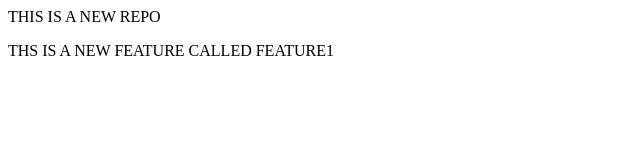
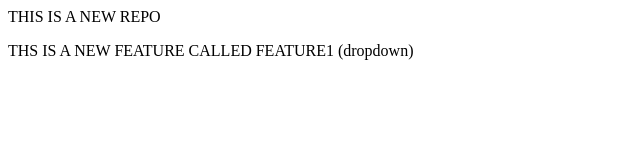
Before and after one commit to adityaa-nikam/localrepo, a plain HTML site: page index.html in a window 1280 px wide. Shown: the full height of the page, 0-640 px from the left. Drawn offline with Linux system fonts and the light colour scheme.

Commit message:
added dropdown

```diff
--- a/index.html
+++ b/index.html
@@ -1,2 +1,2 @@
 <p>THIS IS A NEW REPO</p>
-<p>THS IS A NEW FEATURE CALLED FEATURE1</p>
+<p>THS IS A NEW FEATURE CALLED FEATURE1 (dropdown)</p>
```
